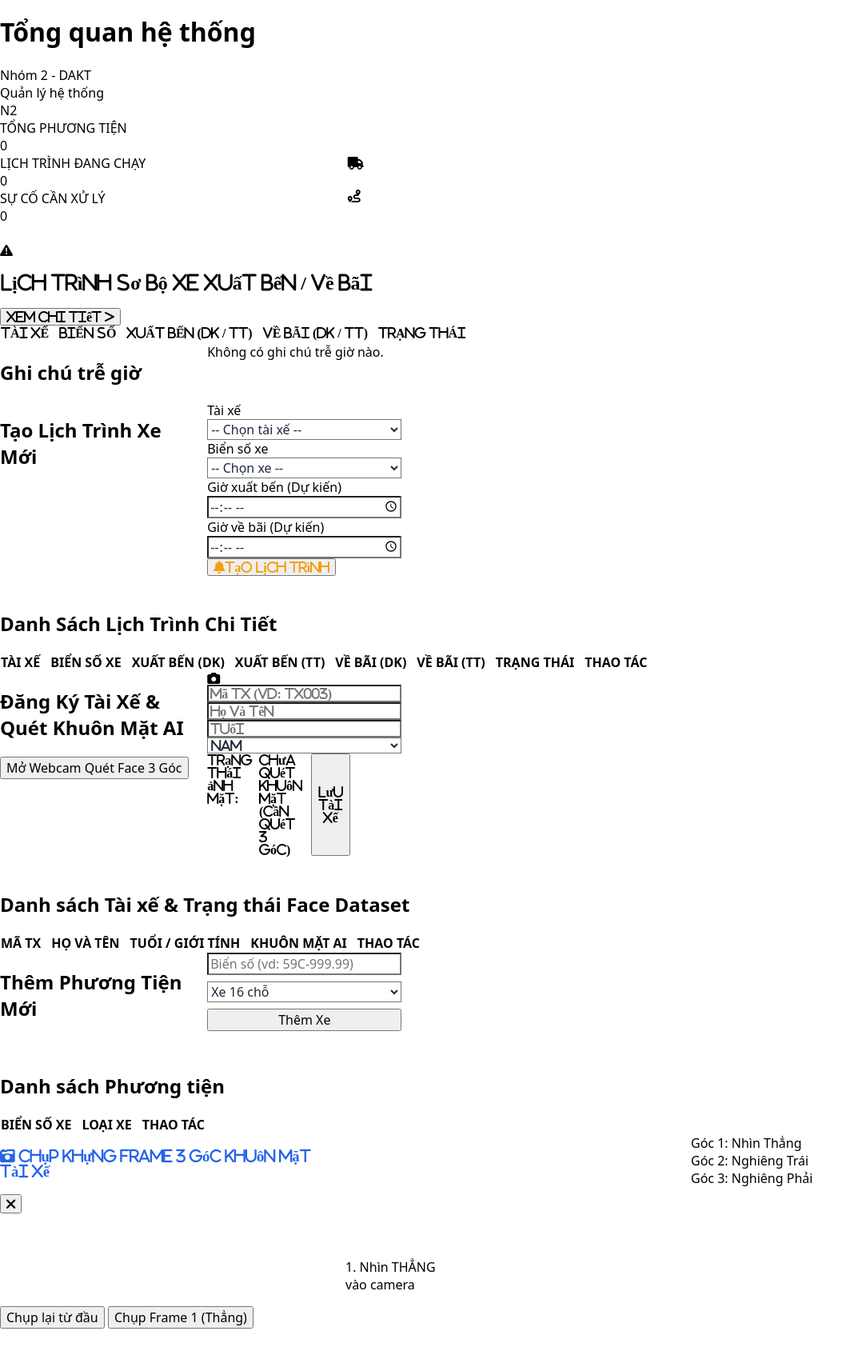
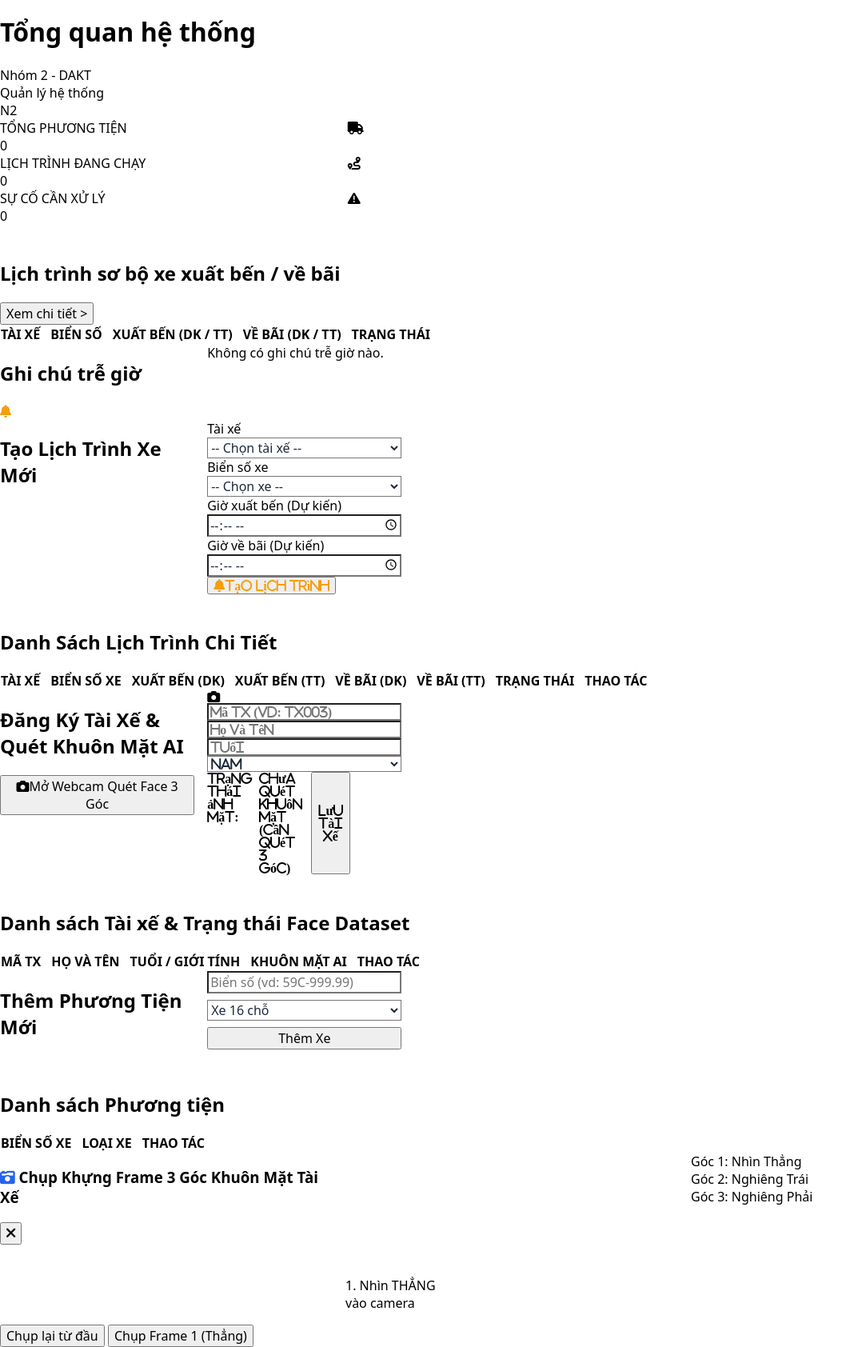
Before and after one commit to Huyle2005/hi, a Flask app: page / in a window 1280 px wide. Shown: the part 510-2194 px from the top of the page at 80% size, without its empty margins (0-1078 px from the left). Before the commit the page ends 2171 px from the top, so only its background shows below. Run offline with Flask 3, Linux system fonts and the light colour scheme; a user stored in the database is signed in; data that the repository does not hold is empty; some libraries are stand-ins or nearby versions.

Commit message:
Fix icon markup and restore affected dashboard containers

```diff
--- a/templates/index.html
+++ b/templates/index.html
@@ -74,7 +74,7 @@
                         <div class="ui-029">TỔNG PHƯƠNG TIỆN</div>
                         <div id="kpi-vehicles" class="ui-030">0</div>
                     </div>
-                    <div class="ui-031"><i class="ui-032"></i></div>
+                    <div class="ui-031"><i class="fa-solid fa-truck"></i></div>
                 </div>
 
                 <div class="ui-028">
@@ -82,7 +82,7 @@
                         <div class="ui-029">LỊCH TRÌNH ĐANG CHẠY</div>
                         <div id="kpi-schedules" class="ui-033">0</div>
                     </div>
-                    <div class="ui-034"><i class="fa-solid fa-truck"></i></div>
+                    <div class="ui-034"><i class="fa-solid fa-route"></i></div>
                 </div>
 
                 <div class="ui-028">
@@ -90,12 +90,12 @@
                         <div class="ui-029">SỰ CỐ CẦN XỬ LÝ</div>
                         <div id="kpi-incidents" class="ui-036">0</div>
                     </div>
-                    <div class="fa-solid fa-route"><i class="ui-038"></i></div>
+                    <div class="ui-037"><i class="fa-solid fa-triangle-exclamation"></i></div>
                 </div>
             </div>
 
             <div class="ui-027">
-                <div class="fa-solid fa-triangle-exclamation">
+                <div class="ui-039">
                     <div class="ui-040">
                         <h2 class="ui-041">Lịch trình sơ bộ xe xuất bến / về bãi</h2>
                         <button onclick="switchTab('schedules')" class="ui-042">Xem chi tiết &gt;</button>
@@ -121,7 +121,7 @@
                 <div class="ui-048">
                     <div class="ui-040">
                         <h2 class="ui-041">Ghi chú trễ giờ</h2>
-                        <i class="ui-049"></i>
+                        <i class="fa-solid fa-bell icon-amber"></i>
                     </div>
                     <div id="notes-container" class="ui-050"></div>
                 </div>
@@ -182,7 +182,7 @@
                 <div class="ui-040">
                     <h2 class="ui-041">Đăng Ký Tài Xế & Quét Khuôn Mặt AI</h2>
                     <button type="button" onclick="openCameraModal()" class="ui-060">
-                        <i class="ui-061"></i><span>Mở Webcam Quét Face 3 Góc</span>
+                        <i class="fa-solid fa-camera"></i><span>Mở Webcam Quét Face 3 Góc</span>
                     </button>
                 </div>
 
@@ -257,11 +257,11 @@
     <div id="camera-modal" class="ui-071">
         <div class="ui-072">
             <div class="ui-073">
-                <h3 class="fa-solid fa-camera-retro icon-blue">
-                    <i class="ui-075"></i>
+                <h3 class="ui-073">
+                    <i class="fa-solid fa-camera-retro icon-blue"></i>
                     <span>Chụp Khựng Frame 3 Góc Khuôn Mặt Tài Xế</span>
                 </h3>
-                <button onclick="closeCameraModal()" class="fa-solid fa-xmark icon-large"><i class="ui-077"></i></button>
+                <button onclick="closeCameraModal()" class="icon-close"><i class="fa-solid fa-xmark icon-large"></i></button>
             </div>
 
             <div class="ui-078" id="cam-box">
```
